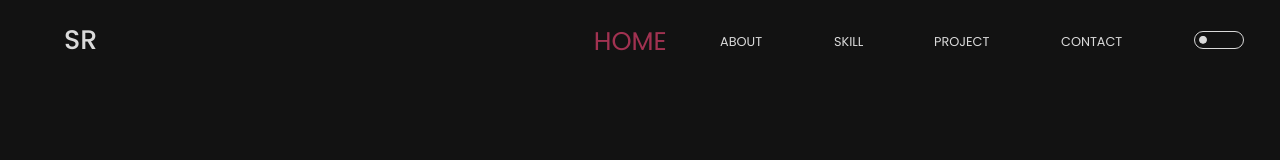
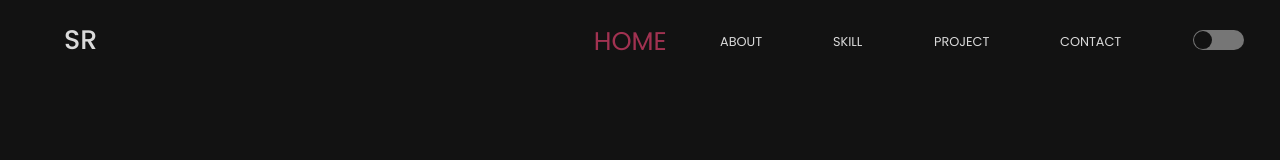
Before and after one commit to FaxMachin3/portfolio, a React (Create React App) app: page /#home in a window 1280 px wide. Shown: the top 160 px of the page. Built offline with nearby package versions, Linux system fonts and the light colour scheme.

Commit message:
toggle button redesigned

```diff
--- a/src/component/button/ToggleButton.js
+++ b/src/component/button/ToggleButton.js
@@ -7,14 +7,16 @@ const ToggleButton = () => {
     let toggleButton = useRef(null);
     let toggleButtonCircle = useRef(null);
     const { currentTheme, changeTheme } = useContext(ThemeContext);
-    const { background, primary } = currentTheme;
+    const { background, primary, secondary } = currentTheme;
 
     const themeOuter = {
-        borderColor: primary
+        backgroundColor: primary
     };
+
     const themeInner = {
-        background: primary,
-        borderColor: primary
+        backgroundColor: window.matchMedia("(min-width: 769px)").matches
+            ? background
+            : secondary
     };
 
     // change background
--- a/src/component/button/ToggleButton.scss
+++ b/src/component/button/ToggleButton.scss
@@ -1,42 +1,43 @@
 .outer {
     position: relative;
-    height: 1.4vw;
-    width: 3.9vw;
+    height: 1.6vw;
+    width: 4vw;
     cursor: pointer;
     border-radius: 20px;
-    border: 0.1em solid;
+    opacity: 0.5;
+    transition: background-color 250ms ease-in-out;
+    will-change: background-color;
 
     .inner {
         position: absolute;
         top: 50%;
         transform: translateY(-50%);
-        left: 0.3vw;
-        height: 0.65vw;
-        width: 0.65vw;
+        left: 0.1vw;
+        height: 1.4vw;
+        width: 1.4vw;
         border-radius: 50%;
-        border: 0.1em solid;
-        transition: transform 500ms ease-in-out !important;
-
+        transition: transform 500ms ease-in-out,
+            background-color 250ms ease-in-out;
+        will-change: background-color;
     }
 }
 .circle {
-    transform: translate(2.45vw, -50%) !important
+    transform: translate(2.4vw, -50%) !important;
 }
 
+@media all and (max-width: 768px) {
+    .outer {
+        height: 1.8em;
+        width: 4.5em;
 
-@media all and (max-width : 768px){
-    .outer{
-        height: 1.5em;
-        width: 4em;
-
-        .inner{
-            height: 0.75em !important;
-            width: 0.75em !important;
-            left: 0.3em;
+        .inner {
+            height: 1.5em !important;
+            width: 1.5em !important;
+            left: 0.15em;
         }
     }
 
-    .circle{
-        transform: translate(2.45em,-50%) !important;
+    .circle {
+        transform: translate(2.7em, -50%) !important;
     }
 }
--- a/src/component/error/Error.js
+++ b/src/component/error/Error.js
@@ -23,7 +23,7 @@ class Error extends Component {
 
     componentDidMount() {
         // document.title = "404! Page Not Found.";
-        window.location.href = "#error";
+        // window.location.href = "#error";
     }
 
     render() {
```
